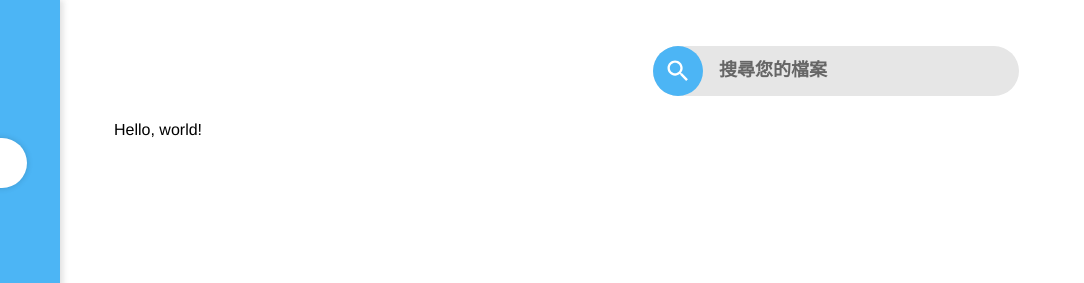
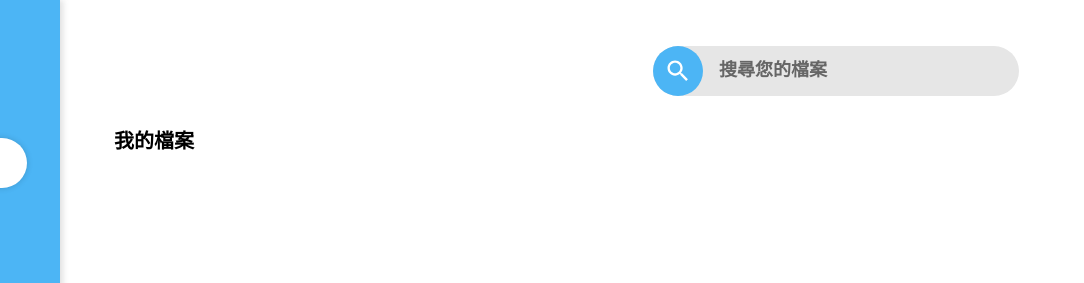
Before and after one commit to EasonChiang7178/f2e-cloud-storage, a Gatsby site: page / in a window 1280 px wide. Shown: the top 283 px of the page, 196-1280 px from the left. Built offline with nearby package versions, Linux system fonts and the light colour scheme; Gatsby itself is replaced by a stand-in of ours.

Commit message:
create structure of Table component

```diff
--- /dev/null
+++ b/src/components/Table/index.css.js
@@ -0,0 +1,19 @@
+import styled from "styled-components"
+
+export const Container = styled.div`
+  & + & {
+    margin-top: 60px;
+  }
+`
+
+export const HeaderWrapper = styled.div`
+  margin-bottom: 23px;
+  height: 40px;
+  display: flex;
+  align-items: center;
+`
+
+export const Header = styled.h2`
+  margin: 0;
+  font-size: 20px;
+`
--- /dev/null
+++ b/src/components/Table/index.js
@@ -0,0 +1,27 @@
+import React from "react"
+import PropTypes from "prop-types"
+
+import { Container, HeaderWrapper, Header } from "./index.css"
+
+const Table = ({
+  className,
+  headerText,
+}) => {
+
+  return (
+    <Container className={className}>
+      <HeaderWrapper>
+        <Header>{headerText}</Header>
+      </HeaderWrapper>
+
+
+    </Container>
+  )
+}
+
+Table.propTypes = {
+  className: PropTypes.string,
+  headerText: PropTypes.string
+}
+
+export default Table
--- a/src/pages/index.js
+++ b/src/pages/index.js
@@ -1,10 +1,15 @@
 import React from "react"
+
 import SEO from "../layouts/SEO"
+import Table from "../components/Table"
 
 const IndexPage = () => (
   <>
     <SEO title="MCloud." />
-    <div>Hello, world!</div>
+
+    <Table
+      headerText="我的檔案"
+    />
   </>
 )
 
```
